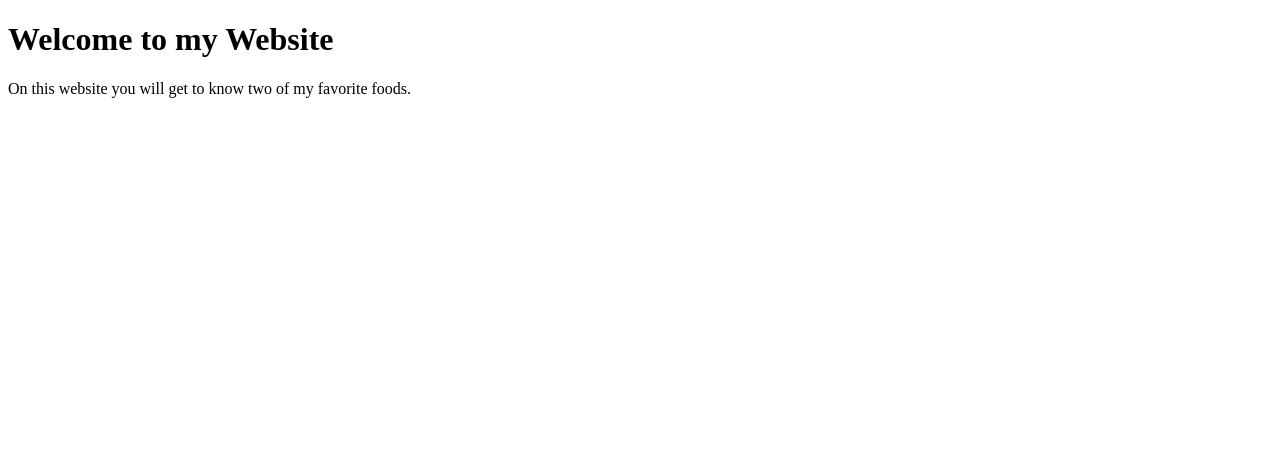
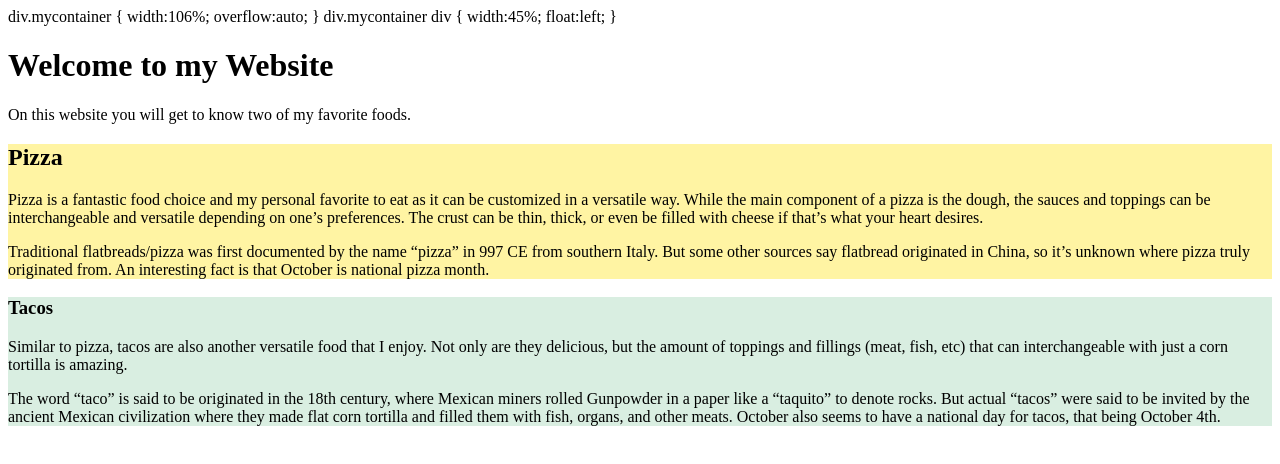
Before and after one commit to nathan-delta/nathan-delta.github.io, a plain HTML site: page index.html in a window 1280 px wide. Drawn offline with Linux system fonts and the light colour scheme.

Commit message:
Update body text

```diff
--- a/index.html
+++ b/index.html
@@ -1,10 +1,57 @@
 <!DOCTYPE html>
 <html>
+
+</style>
     <head>
-        <title>My First Website</title>
+        <title>The Foodie Club</title>
     </head>
+     div.mycontainer {
+        width:106%;
+        overflow:auto;
+    }
+    div.mycontainer div {
+        width:45%;
+        float:left;
+    }
     <body>
+
+    <div class="mycontainer">
+
         <h1>Welcome to my Website</h1>
         <p>On this website you will get to know two of my favorite foods.</p>
+        <div style="background-color:#FFF4A3;">
+            <h2>Pizza</h2>
+            <p>Pizza is a fantastic food choice and my personal favorite to
+eat as it can be customized in a versatile way. While the
+main component of a pizza is the dough, the sauces and
+toppings can be interchangeable and versatile depending
+on one’s preferences. The crust can be thin, thick, or even
+be filled with cheese if that’s what your heart desires.</p>
+            <p>Traditional flatbreads/pizza was first documented by the
+name “pizza” in 997 CE from southern Italy. But some other
+sources say flatbread originated in China, so it’s unknown
+where pizza truly originated from. An interesting fact is
+that October is national pizza month.</p>
+        </div>
+        <div style="background-color:#D9EEE1;">
+            <h3>Tacos</h3>
+            <p>Similar to pizza, tacos are also another versatile
+food that I enjoy. Not only are they delicious, but
+the amount of toppings and fillings (meat, fish, etc)
+that can interchangeable with just a corn tortilla is
+amazing.</p>
+            <p>The word “taco” is said to be originated
+in the 18th century, where Mexican miners rolled
+Gunpowder in a paper like a “taquito” to denote
+rocks. But actual “tacos” were said to be invited by
+the ancient Mexican civilization where they made
+flat corn tortilla and filled them with fish, organs,
+and other meats. October also seems to have a
+national day for tacos, that being October 4th.
+</p>
+
+        </div>
+    </div>
     </body>
+
 </html>
```
